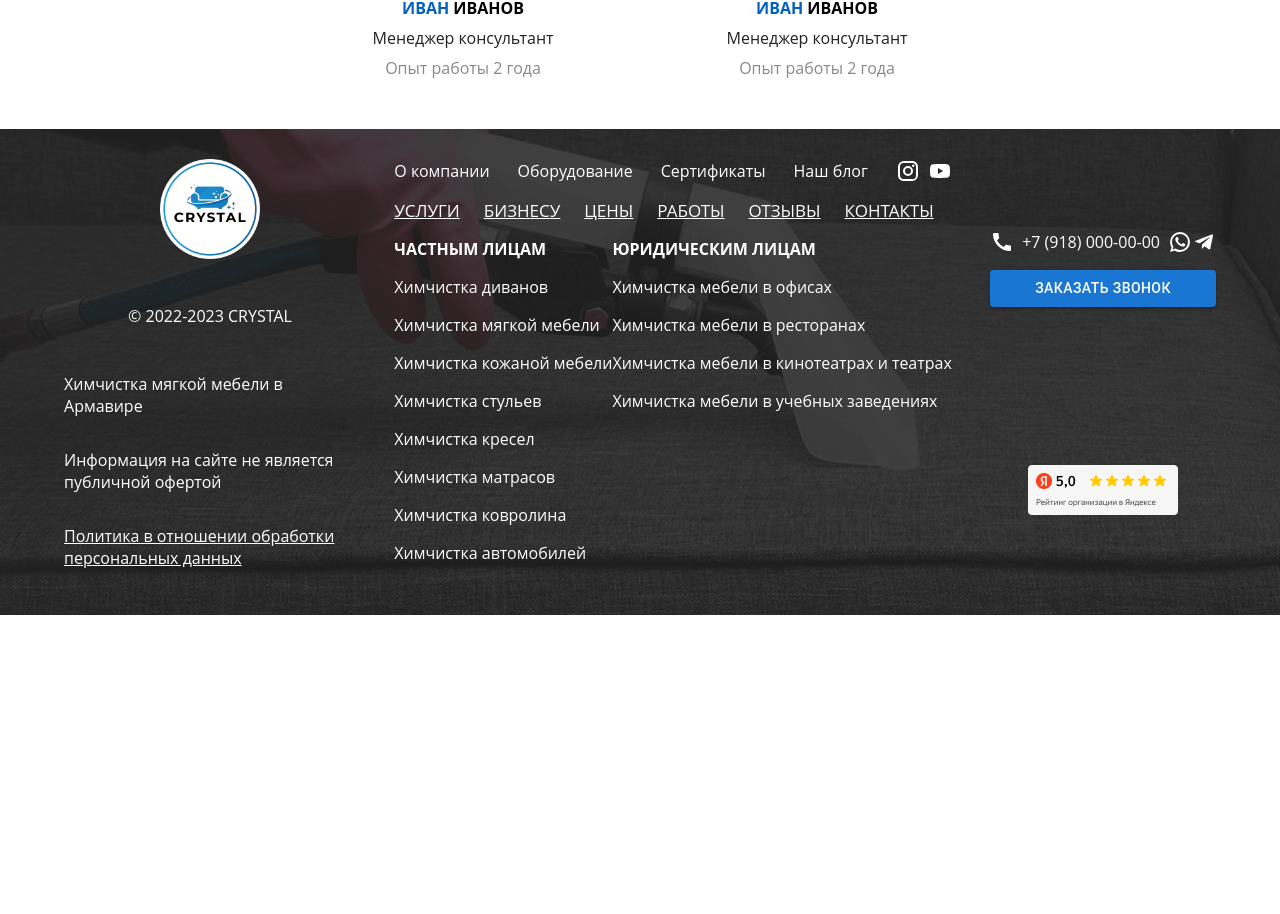
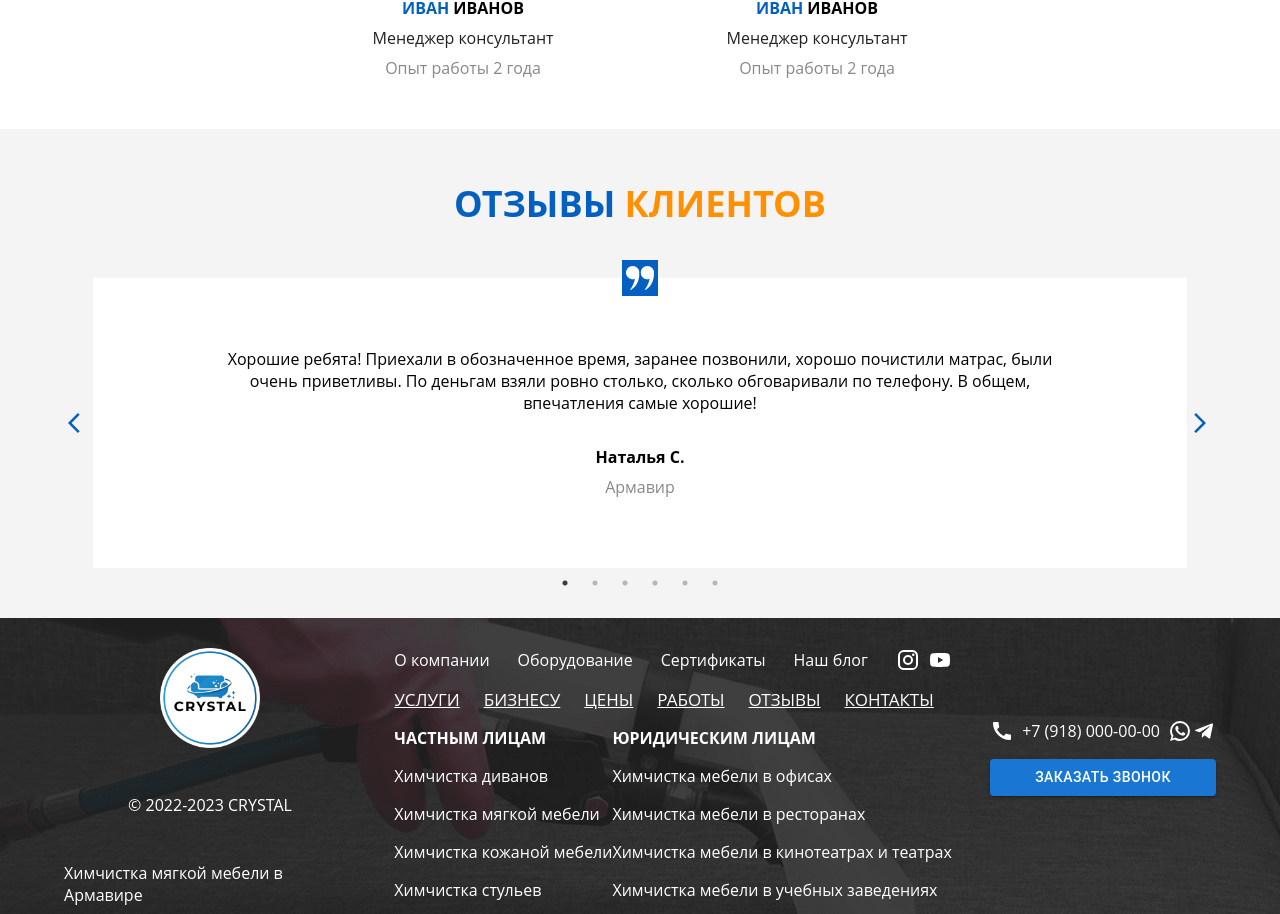
Before and after one commit to eclipsemode/CleaningWebsite, a React (Create React App) app: page / in a window 1280 px wide. Shown: the part 6217-7131 px from the top of the page. Before the commit the page ends 6832 px from the top, so only its background shows below. Built offline with nearby package versions, Linux system fonts and the light colour scheme.

Commit message:
reviews block

```diff
--- /dev/null
+++ b/src/components/ReviewsBlock/index.module.css
@@ -0,0 +1,44 @@
+.root {
+    background: #f4f4f4;
+}
+
+.sliderContainer {
+    margin: 50px 29px 0;
+    padding: 0;
+}
+
+.box {
+    background: #fff;
+    padding: 20px 0;
+    position: relative;
+}
+
+.text {
+    margin: 0;
+}
+
+.name {
+    margin: 0;
+    font-weight: bold;
+}
+
+.city {
+    margin: 0;
+    color: #898989
+}
+
+.sliderContainer::after {
+    content: '';
+    position: absolute;
+    top: -18px;
+    left: calc(50% - 18px);
+    width: 36px;
+    height: 36px;
+    background: #0360c0 url("../../assets/images/default/quote.png") no-repeat center;
+}
+
+@media (max-width: 1050px) {
+    .sliderContainer {
+        padding: 0 20px;
+    }
+}
--- /dev/null
+++ b/src/components/ReviewsBlock/index.tsx
@@ -0,0 +1,86 @@
+import React from 'react';
+import "slick-carousel/slick/slick.css";
+import "slick-carousel/slick/slick-theme.css";
+import styles from './index.module.css'
+import {Box, Container, Stack} from "@mui/material";
+import Title from "../../ui/Title";
+import SampleNextArrow from "../../ui/SampleNextArrow";
+import SamplePrevArrow from "../../ui/SamplePrevArrow";
+import Slider from "react-slick";
+
+const ReviewsBlock = () => {
+		const settings = {
+				dots: true,
+				infinite: true,
+				speed: 300,
+				slidesToShow: 1,
+				slidesToScroll: 1,
+				nextArrow: <SampleNextArrow/>,
+				prevArrow: <SamplePrevArrow/>
+		};
+		return (
+				<section className={styles.root}>
+						<Container sx={{padding: '50px 0', '& .slick-dots': { left: 'calc(50% - 90px)', width: 'auto' }}}>
+								<Title color="secondary" textMain='отзывы' textSecondary='клиентов'/>
+								<Slider {...settings} className={styles.sliderContainer}>
+										<Box className={styles.box}>
+												<Stack justifyContent='center' textAlign='center' padding='50px 10%' spacing={4}>
+														<p className={styles.text}>Хорошие ребята! Приехали в обозначенное время, заранее позвонили, хорошо почистили матрас, были очень приветливы. По деньгам взяли ровно столько, сколько обговаривали по телефону. В общем, впечатления самые хорошие!</p>
+														<Stack spacing={1}>
+																<p className={styles.name}>Наталья С.</p>
+																<span className={styles.city}>Армавир</span>
+														</Stack>
+												</Stack>
+										</Box>
+										<Box className={styles.box}>
+												<Stack justifyContent='center' textAlign='center' padding='50px 10%' spacing={4}>
+														<p className={styles.text}>Хорошие ребята! Приехали в обозначенное время, заранее позвонили, хорошо почистили матрас, были очень приветливы. По деньгам взяли ровно столько, сколько обговаривали по телефону. В общем, впечатления самые хорошие!</p>
+														<Stack spacing={1}>
+																<p className={styles.name}>Наталья С.</p>
+																<span className={styles.city}>Армавир</span>
+														</Stack>
+												</Stack>
+										</Box>
+										<Box className={styles.box}>
+												<Stack justifyContent='center' textAlign='center' padding='50px 10%' spacing={4}>
+														<p className={styles.text}>Хорошие ребята! Приехали в обозначенное время, заранее позвонили, хорошо почистили матрас, были очень приветливы. По деньгам взяли ровно столько, сколько обговаривали по телефону. В общем, впечатления самые хорошие!</p>
+														<Stack spacing={1}>
+																<p className={styles.name}>Наталья С.</p>
+																<span className={styles.city}>Армавир</span>
+														</Stack>
+												</Stack>
+										</Box>
+										<Box className={styles.box}>
+												<Stack justifyContent='center' textAlign='center' padding='50px 10%' spacing={4}>
+														<p className={styles.text}>Хорошие ребята! Приехали в обозначенное время, заранее позвонили, хорошо почистили матрас, были очень приветливы. По деньгам взяли ровно столько, сколько обговаривали по телефону. В общем, впечатления самые хорошие!</p>
+														<Stack spacing={1}>
+																<p className={styles.name}>Наталья С.</p>
+																<span className={styles.city}>Армавир</span>
+														</Stack>
+												</Stack>
+										</Box>
+										<Box className={styles.box}>
+												<Stack justifyContent='center' textAlign='center' padding='50px 10%' spacing={4}>
+														<p className={styles.text}>Хорошие ребята! Приехали в обозначенное время, заранее позвонили, хорошо почистили матрас, были очень приветливы. По деньгам взяли ровно столько, сколько обговаривали по телефону. В общем, впечатления самые хорошие!</p>
+														<Stack spacing={1}>
+																<p className={styles.name}>Наталья С.</p>
+																<span className={styles.city}>Армавир</span>
+														</Stack>
+												</Stack>
+										</Box>
+										<Box className={styles.box}>
+												<Stack justifyContent='center' textAlign='center' padding='50px 10%' spacing={4}>
+														<p className={styles.text}>Хорошие ребята! Приехали в обозначенное время, заранее позвонили, хорошо почистили матрас, были очень приветливы. По деньгам взяли ровно столько, сколько обговаривали по телефону. В общем, впечатления самые хорошие!</p>
+														<Stack spacing={1}>
+																<p className={styles.name}>Наталья С.</p>
+																<span className={styles.city}>Армавир</span>
+														</Stack>
+												</Stack>
+										</Box>
+								</Slider>
+						</Container>
+				</section>
+		);
+};
+
+export default ReviewsBlock;
--- a/src/pages/Home/index.tsx
+++ b/src/pages/Home/index.tsx
@@ -6,6 +6,7 @@ import VideoBlock from "../../components/VideoBlock";
 import PriceBlock from "../../components/PriceBlock";
 import HelpBlock from "../../components/HelpBlock";
 import TeamBlock from "../../components/TeamBlock";
+import ReviewsBlock from "../../components/ReviewsBlock";
 
 const Home = () => {
 		return (
@@ -16,6 +17,7 @@ const Home = () => {
 						<PriceBlock/>
 						<HelpBlock/>
 						<TeamBlock/>
+						<ReviewsBlock/>
 				</main>
 		);
 };
```
Also changed, not shown: src/assets/images/default/quote.png (added), 1 other file (tests, documents, lock files or other folders).
